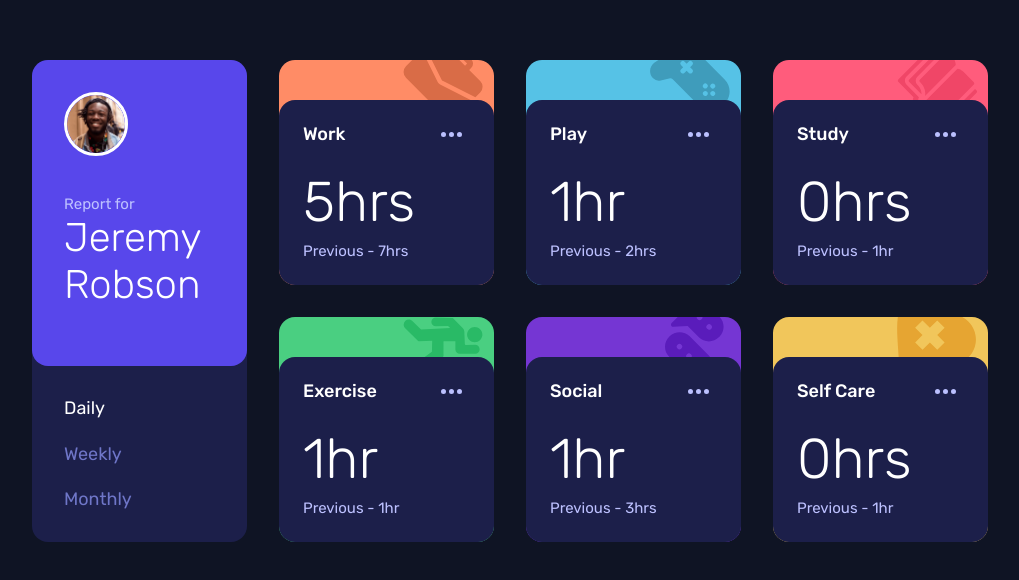
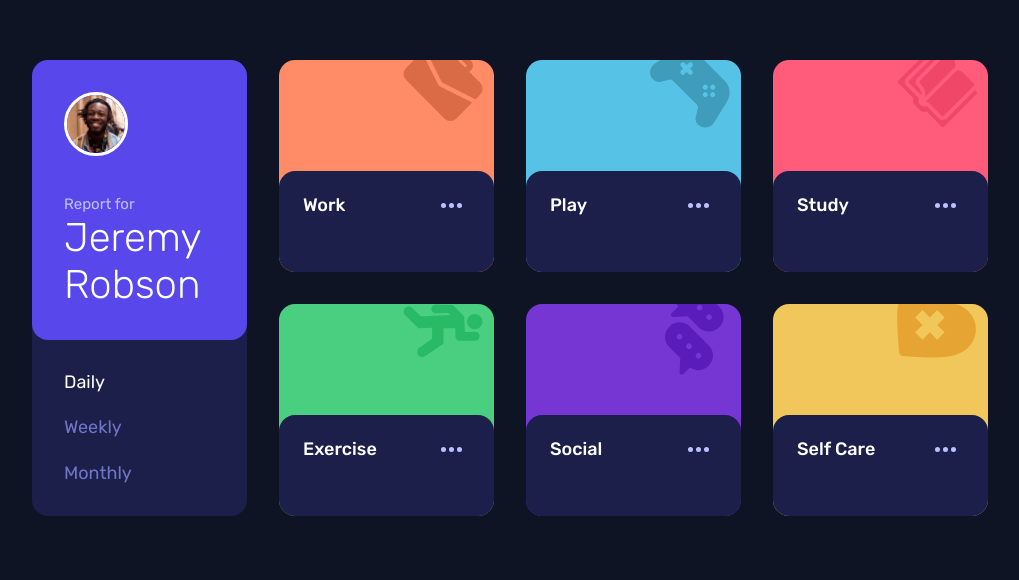
Before and after one commit to r0b3rtcode020/time-tracking-dashboard, a plain HTML site: page index.html in a window 1280 px wide. Shown: the part 192-772 px from the top of the page, without its empty margins (130-1149 px from the left). Drawn offline with Linux system fonts and the light colour scheme.

Commit message:
Prepared for functionality

```diff
--- a/index.html
+++ b/index.html
@@ -6,13 +6,14 @@
 
     <link rel="icon" type="image/png" sizes="32x32" href="./images/favicon-32x32.png" />
     <link rel="stylesheet" href="./css/styles.css" />
+    <script defer src="./js/main.js"></script>
     <title>Frontend Mentor | Time tracking dashboard</title>
   </head>
   <body>
     <main class="wrapper">
       <h1 class="visually-hidden">Time tracking dashboard</h1>
       <!-- Dashboard Layout start -->
-      <section class="dashboard">
+      <section class="dashboard" id="dashboard">
         <!-- Header start -->
         <header class="dashboard__header">
           <div class="dashboard__user">
@@ -44,8 +45,8 @@
               </button>
             </header>
             <div class="data__info">
-              <p class="data__time">5hrs</p>
-              <p class="data__previous">Previous - 7hrs</p>
+              <p class="data__time"></p>
+              <p class="data__previous"></p>
             </div>
           </div>
         </article>
@@ -60,8 +61,8 @@
               </button>
             </header>
             <div class="data__info">
-              <p class="data__time">1hr</p>
-              <p class="data__previous">Previous - 2hrs</p>
+              <p class="data__time"></p>
+              <p class="data__previous"></p>
             </div>
           </div>
         </article>
@@ -76,8 +77,8 @@
               </button>
             </header>
             <div class="data__info">
-              <p class="data__time">0hrs</p>
-              <p class="data__previous">Previous - 1hr</p>
+              <p class="data__time"></p>
+              <p class="data__previous"></p>
             </div>
           </div>
         </article>
@@ -92,8 +93,8 @@
               </button>
             </header>
             <div class="data__info">
-              <p class="data__time">1hr</p>
-              <p class="data__previous">Previous - 1hr</p>
+              <p class="data__time"></p>
+              <p class="data__previous"></p>
             </div>
           </div>
         </article>
@@ -108,8 +109,8 @@
               </button>
             </header>
             <div class="data__info">
-              <p class="data__time">1hr</p>
-              <p class="data__previous">Previous - 3hrs</p>
+              <p class="data__time"></p>
+              <p class="data__previous"></p>
             </div>
           </div>
         </article>
@@ -124,8 +125,8 @@
               </button>
             </header>
             <div class="data__info">
-              <p class="data__time">0hrs</p>
-              <p class="data__previous">Previous - 1hr</p>
+              <p class="data__time"></p>
+              <p class="data__previous"></p>
             </div>
           </div>
         </article>
```
